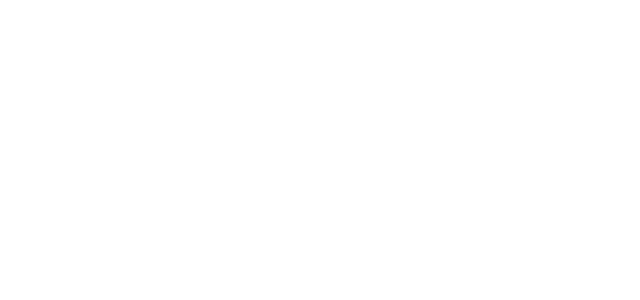
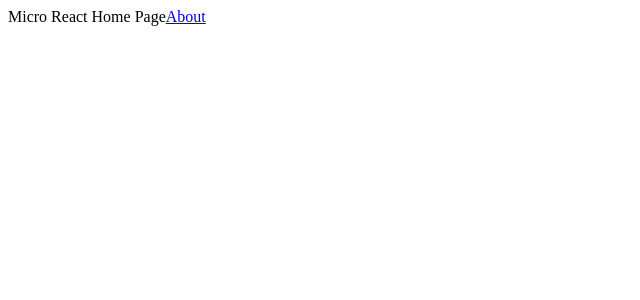
Before and after one commit to lihawhaw/qiankun-app, a React app in the folder micro-react/: page / in a window 1280 px wide. Before the commit this address had no page. Shown: the top 300 px of the page, without its empty margins (0-640 px from the left). Built offline with nearby package versions, Linux system fonts and the light colour scheme.

Commit message:
feat: update basename

```diff
--- a/micro-react/src/router/router.tsx
+++ b/micro-react/src/router/router.tsx
@@ -12,11 +12,11 @@
   console.log('AppRouter', window.__POWERED_BY_QIANKUN__)
   return (
     <BrowserRouter
-    // basename={window.__POWERED_BY_QIANKUN__ ? '/micro-react' : '/'}
+    basename={window.__POWERED_BY_QIANKUN__ ? '/micro-react' : '/'}
     >
       <Routes>
-        <Route path='/micro-react' element={<Home />} />
-        <Route path='/micro-react/about' element={<About />} />
+        <Route path='/' element={<Home />} />
+        <Route path='/about' element={<About />} />
         {/* <Route path='*' element={<NoMatch />} /> */}
       </Routes>
     </BrowserRouter>
```
